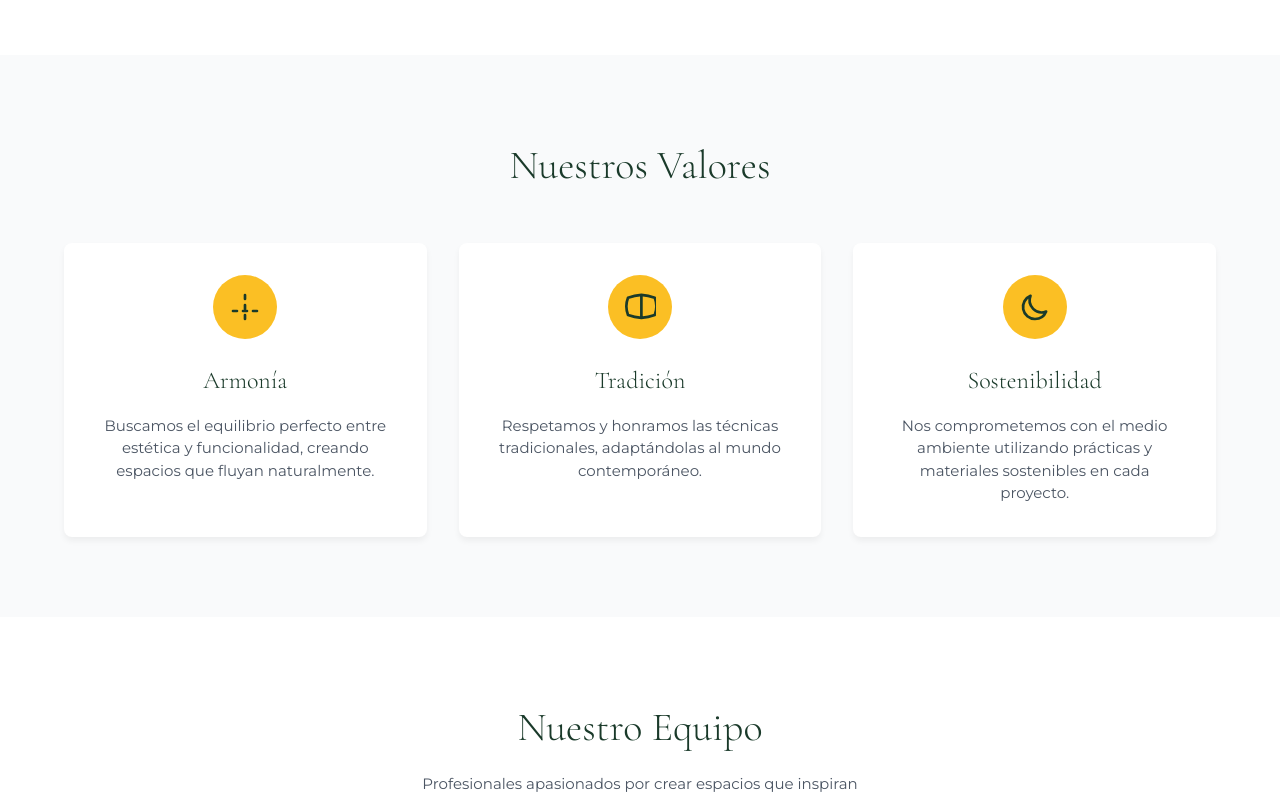
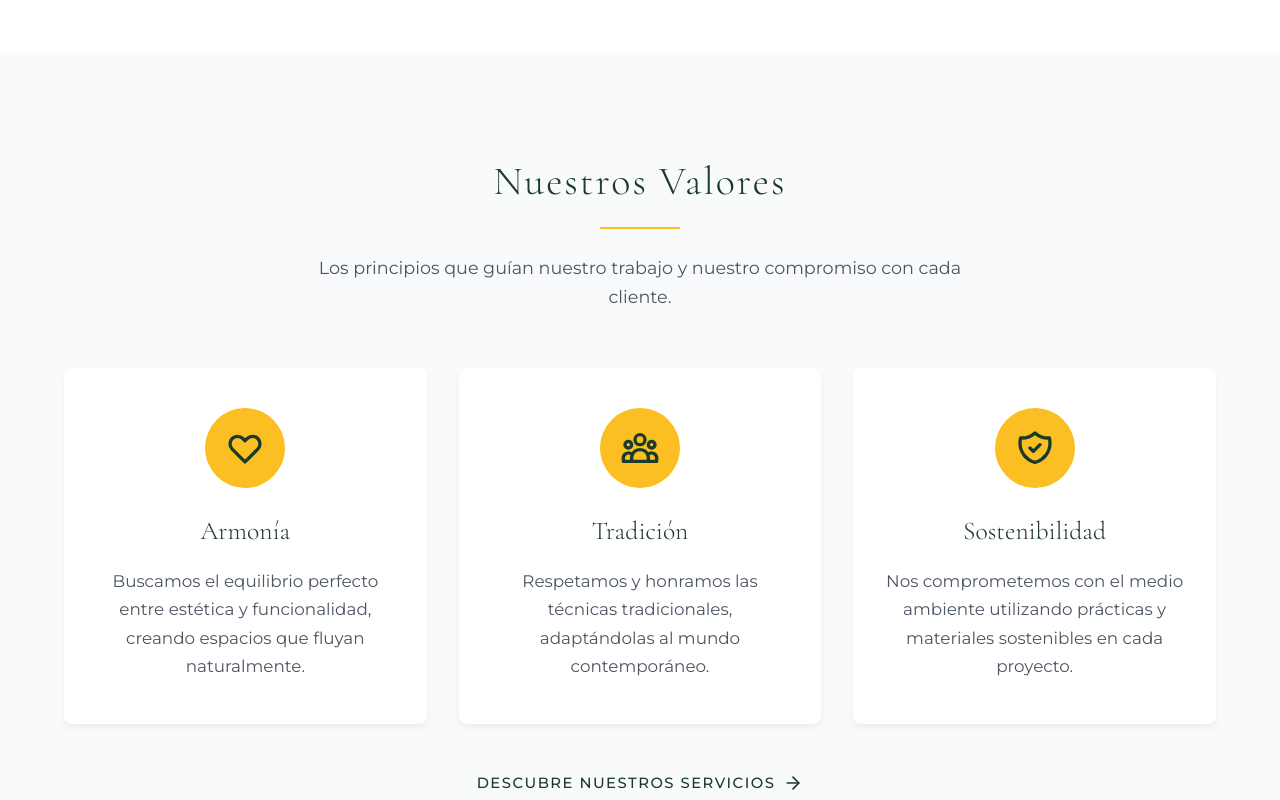
Before and after one commit to JoseManuelOberreuter/Bonsai, a Vue app: page /nosotros in a window 1280 px wide. Shown: the part 1320-2120 px from the top of the page. Built offline with nearby package versions, Linux system fonts and the light colour scheme.

Commit message:
feat: update component

```diff
--- a/src/components/About/AboutValues.vue
+++ b/src/components/About/AboutValues.vue
@@ -1,35 +1,51 @@
 <template>
   <section class="values-section">
     <div class="container">
-      <h2 class="center-title">Nuestros Valores</h2>
+      <div class="values-header">
+        <h2 class="center-title">Nuestros Valores</h2>
+        <div class="accent-line"></div>
+        <p class="values-description">Los principios que guían nuestro trabajo y nuestro compromiso con cada cliente.</p>
+      </div>
       <div class="values-grid">
         <div class="value-card">
           <div class="value-icon">
             <svg class="icon" viewBox="0 0 24 24" fill="none" stroke="currentColor">
-              <path stroke-linecap="round" stroke-linejoin="round" stroke-width="2" d="M12 3v3m0 4.5v3m0 4.5v3m-9-6h3m4.5 0h3m4.5 0h3" />
+              <path stroke-linecap="round" stroke-linejoin="round" stroke-width="2" d="M4.318 6.318a4.5 4.5 0 000 6.364L12 20.364l7.682-7.682a4.5 4.5 0 00-6.364-6.364L12 7.636l-1.318-1.318a4.5 4.5 0 00-6.364 0z" />
             </svg>
           </div>
           <h3 class="value-title">Armonía</h3>
           <p class="value-text">Buscamos el equilibrio perfecto entre estética y funcionalidad, creando espacios que fluyan naturalmente.</p>
+          <div class="value-border"></div>
         </div>
         <div class="value-card">
           <div class="value-icon">
             <svg class="icon" viewBox="0 0 24 24" fill="none" stroke="currentColor">
-              <path stroke-linecap="round" stroke-linejoin="round" stroke-width="2" d="M13.04 2.87a41.39 41.39 0 00-10.04 2.18c-1.6 4.17-1.6 8.73 0 12.9a41.39 41.39 0 0010.04 2.18m0-17.26a41.39 41.39 0 0110.04 2.18c1.6 4.17 1.6 8.73 0 12.9a41.39 41.39 0 01-10.04 2.18m0-17.26v17.26" />
+              <path stroke-linecap="round" stroke-linejoin="round" stroke-width="2" d="M17 20h5v-2a3 3 0 00-5.356-1.857M17 20H7m10 0v-2c0-.656-.126-1.283-.356-1.857M7 20H2v-2a3 3 0 015.356-1.857M7 20v-2c0-.656.126-1.283.356-1.857m0 0a5.002 5.002 0 019.288 0M15 7a3 3 0 11-6 0 3 3 0 016 0zm6 3a2 2 0 11-4 0 2 2 0 014 0zM7 10a2 2 0 11-4 0 2 2 0 014 0z" />
             </svg>
           </div>
           <h3 class="value-title">Tradición</h3>
           <p class="value-text">Respetamos y honramos las técnicas tradicionales, adaptándolas al mundo contemporáneo.</p>
+          <div class="value-border"></div>
         </div>
         <div class="value-card">
           <div class="value-icon">
             <svg class="icon" viewBox="0 0 24 24" fill="none" stroke="currentColor">
-              <path stroke-linecap="round" stroke-linejoin="round" stroke-width="2" d="M20.354 15.354A9 9 0 018.646 3.646 9.003 9.003 0 0012 21a9.003 9.003 0 008.354-5.646z" />
+              <path stroke-linecap="round" stroke-linejoin="round" stroke-width="2" d="M9 12l2 2 4-4m5.618-4.016A11.955 11.955 0 0112 2.944a11.955 11.955 0 01-8.618 3.04A12.02 12.02 0 003 9c0 5.591 3.824 10.29 9 11.622 5.176-1.332 9-6.03 9-11.622 0-1.042-.133-2.052-.382-3.016z" />
             </svg>
           </div>
           <h3 class="value-title">Sostenibilidad</h3>
           <p class="value-text">Nos comprometemos con el medio ambiente utilizando prácticas y materiales sostenibles en cada proyecto.</p>
+          <div class="value-border"></div>
         </div>
+      </div>
+      <div class="values-cta">
+        <a href="/servicios" class="btn-text">
+          Descubre nuestros servicios
+          <svg xmlns="http://www.w3.org/2000/svg" class="icon-arrow" width="24" height="24" viewBox="0 0 24 24" fill="none" stroke="currentColor" stroke-width="2" stroke-linecap="round" stroke-linejoin="round">
+            <path d="M5 12h14"></path>
+            <path d="m12 5 7 7-7 7"></path>
+          </svg>
+        </a>
       </div>
     </div>
   </section>
@@ -37,68 +53,164 @@
 
 <style scoped>
 .values-section {
-  padding: 5rem 0;
+  padding: 6rem 0;
   background-color: var(--color-gray-50);
+  position: relative;
+}
+
+.values-header {
+  text-align: center;
+  margin-bottom: 3.5rem;
 }
 
 .center-title {
   font-size: 2.5rem;
+  font-family: var(--font-serif);
   color: var(--color-green-900);
   text-align: center;
   margin-bottom: 1rem;
+  letter-spacing: 0.05em;
+}
+
+.accent-line {
+  width: 5rem;
+  height: 2px;
+  background-color: var(--color-amber-400);
+  margin: 0 auto 1.5rem;
+}
+
+.values-description {
+  max-width: 700px;
+  margin: 0 auto;
+  color: var(--color-gray-600);
+  font-size: 1.1rem;
+  line-height: 1.7;
 }
 
 .values-grid {
   display: grid;
   grid-template-columns: 1fr;
-  gap: 2rem;
-  margin-top: 3rem;
+  gap: 2.5rem;
+  margin-bottom: 3rem;
 }
 
 .value-card {
   background-color: var(--color-white);
   border-radius: 0.5rem;
-  padding: 2rem;
+  padding: 2.5rem 2rem;
   box-shadow: 0 4px 6px rgba(0, 0, 0, 0.05);
   text-align: center;
-  transition: transform 0.3s ease, box-shadow 0.3s ease;
+  transition: all 0.3s ease;
+  position: relative;
+  overflow: hidden;
+  border-bottom: 3px solid transparent;
 }
 
 .value-card:hover {
-  transform: translateY(-5px);
-  box-shadow: 0 10px 15px rgba(0, 0, 0, 0.1);
+  transform: translateY(-8px);
+  box-shadow: 0 15px 30px rgba(0, 0, 0, 0.1);
+  border-bottom: 3px solid var(--color-amber-400);
+}
+
+.value-border {
+  position: absolute;
+  bottom: 0;
+  left: 0;
+  width: 0;
+  height: 3px;
+  background-color: var(--color-amber-400);
+  transition: width 0.3s ease;
+}
+
+.value-card:hover .value-border {
+  width: 100%;
 }
 
 .value-icon {
   display: flex;
   align-items: center;
   justify-content: center;
-  width: 4rem;
-  height: 4rem;
+  width: 5rem;
+  height: 5rem;
   background-color: var(--color-amber-400);
   border-radius: 50%;
   margin: 0 auto 1.5rem;
   color: var(--color-green-900);
+  transition: transform 0.3s ease, background-color 0.3s ease;
+}
+
+.value-card:hover .value-icon {
+  transform: scale(1.1);
+  background-color: var(--color-amber-500);
 }
 
 .value-icon .icon {
-  width: 2rem;
-  height: 2rem;
+  width: 2.5rem;
+  height: 2.5rem;
+  transition: transform 0.3s ease;
+}
+
+.value-card:hover .value-icon .icon {
+  transform: rotate(10deg);
 }
 
 .value-title {
-  font-size: 1.5rem;
+  font-size: 1.6rem;
+  font-family: var(--font-serif);
   color: var(--color-green-900);
   margin-bottom: 1rem;
 }
 
 .value-text {
   color: var(--color-gray-600);
+  line-height: 1.7;
+  font-size: 1.05rem;
+}
+
+.values-cta {
+  text-align: center;
+  margin-top: 3rem;
+}
+
+.btn-text {
+  display: inline-flex;
+  align-items: center;
+  background: none;
+  border: none;
+  color: var(--color-green-900);
+  font-size: 0.925rem;
+  font-weight: 500;
+  text-transform: uppercase;
+  letter-spacing: 0.1em;
+  text-decoration: none;
+  cursor: pointer;
+  padding: 0;
+  transition: color 0.3s ease;
+}
+
+.btn-text:hover {
+  color: var(--color-amber-600);
+}
+
+.icon-arrow {
+  width: 1.25rem;
+  height: 1.25rem;
+  margin-left: 0.5rem;
+  transition: transform 0.3s ease;
+}
+
+.btn-text:hover .icon-arrow {
+  transform: translateX(0.25rem);
 }
 
 @media (min-width: 768px) {
   .values-grid {
     grid-template-columns: repeat(3, 1fr);
+    gap: 2rem;
+  }
+
+  .value-card {
+    height: 100%;
   }
 }
 </style>
```
